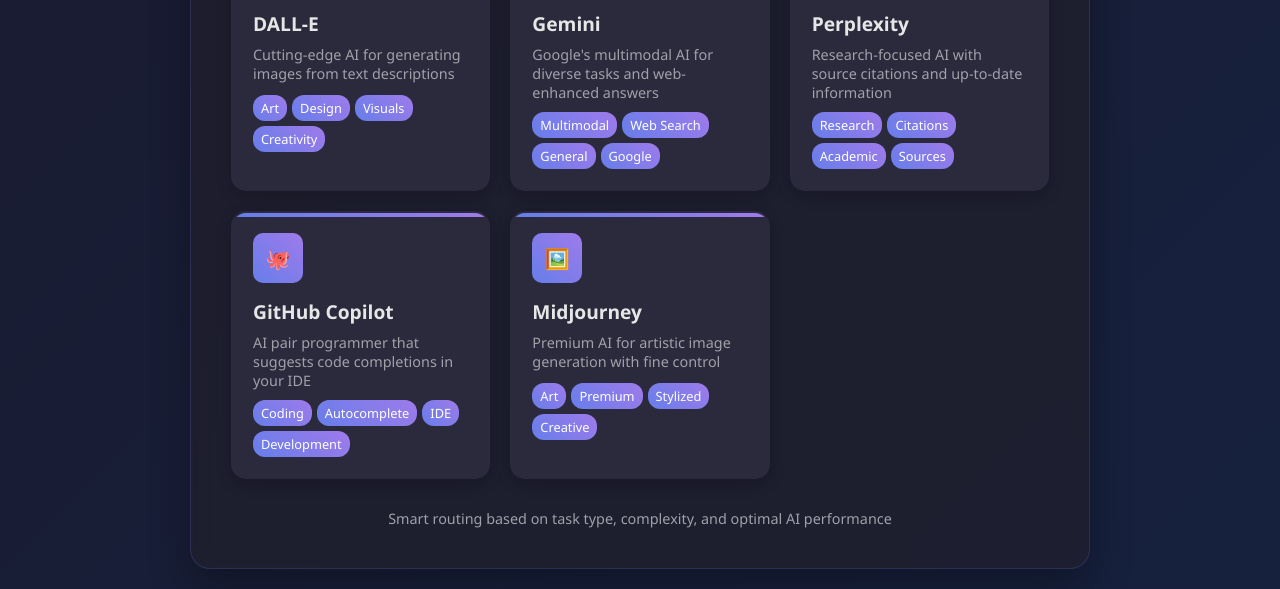
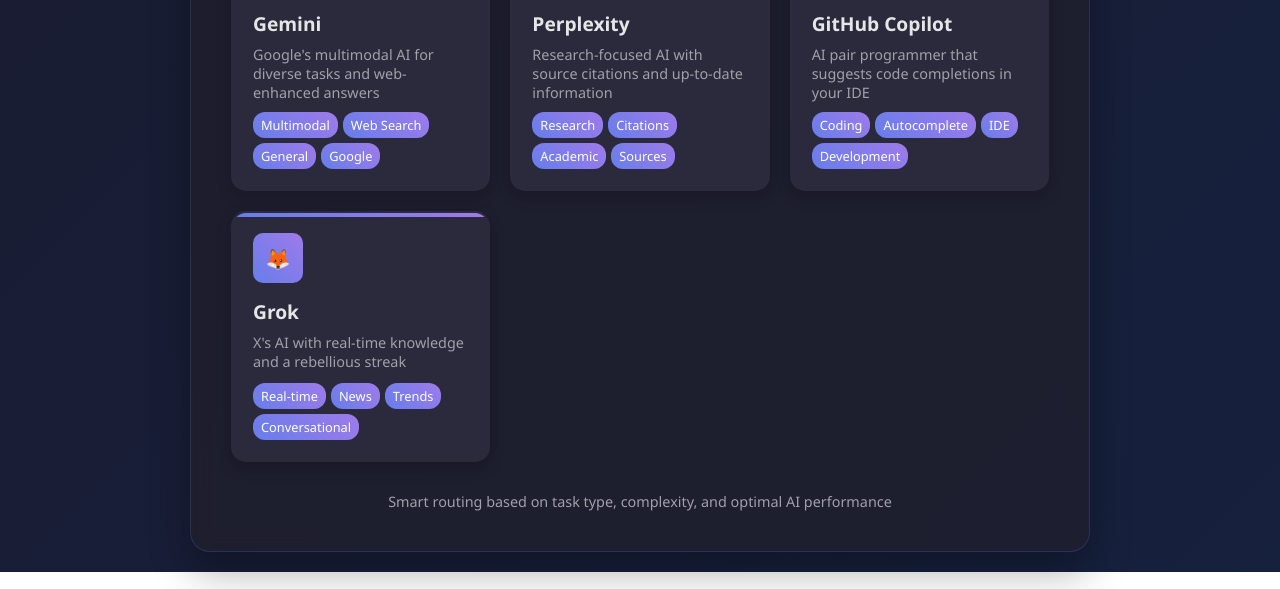
Before and after one commit to naruto18vp/vone, a plain HTML site: page index.html in a window 1280 px wide. Shown: the part 680-1269 px from the top of the page. Drawn offline with Linux system fonts and the light colour scheme.

Commit message:
Update index.html

```diff
--- a/index.html
+++ b/index.html
@@ -370,7 +370,7 @@
     </div>
 
     <script>
-        // Enhanced AI Tools Database with weighted scoring
+        // Enhanced AI Tools Database (removed image generation models, added Grok)
         const aiTools = [
             {
                 id: 'deepseek',
@@ -385,7 +385,7 @@
                     "syntax": 10, "error": 10, "fix": 10, "python": 15, "javascript": 15,
                     "java": 10, "c++": 10, "git": 10, "terminal": 10
                 },
-                weaknesses: ["image", "art", "design", "creative", "story", "general"],
+                weaknesses: ["creative", "story", "art", "general", "question", "quiz", "mcq"],
                 category: "coding",
                 complexityThreshold: 4,
                 promptParam: "#message="
@@ -401,7 +401,8 @@
                     "explain": 25, "what is": 20, "how to": 20, "general": 20,
                     "write": 25, "summarize": 20, "translate": 15, "brainstorm": 20,
                     "ideas": 15, "email": 10, "letter": 10, "blog": 10, "article": 10,
-                    "content": 10, "rewrite": 10, "paraphrase": 10
+                    "content": 10, "rewrite": 10, "paraphrase": 10, "question": 15,
+                    "quiz": 15, "mcq": 15
                 },
                 weaknesses: ["complex code", "technical", "precise calculations", "debug"],
                 category: "general",
@@ -419,30 +420,12 @@
                     "analyze": 30, "compare": 25, "summarize": 25, "research": 25,
                     "complex": 20, "reasoning": 30, "document": 25, "technical": 20,
                     "academic": 20, "legal": 15, "contract": 15, "paper": 15, "thesis": 15,
-                    "long": 20, "detailed": 20
+                    "long": 20, "detailed": 20, "question": 20, "quiz": 15, "mcq": 15
                 },
-                weaknesses: ["creative writing", "humor", "code generation", "image"],
+                weaknesses: ["creative writing", "humor", "code generation"],
                 category: "analysis",
                 complexityThreshold: 4,
                 promptParam: null
-            },
-            {
-                id: 'dalle',
-                name: "DALL-E",
-                description: "Cutting-edge AI for generating images from text descriptions",
-                tags: ["Art", "Design", "Visuals", "Creativity"],
-                logo: "🎨",
-                url: "https://openai.com/dall-e-2/",
-                strengths: {
-                    "image": 35, "picture": 30, "draw": 30, "create": 25,
-                    "art": 30, "visual": 25, "generate": 20, "illustration": 25,
-                    "design": 20, "photo": 20, "logo": 15, "poster": 15, "graphic": 15,
-                    "painting": 15, "sketch": 15
-                },
-                weaknesses: ["text", "code", "analysis", "reasoning", "explain"],
-                category: "visual",
-                complexityThreshold: 1,
-                promptParam: "?prompt="
             },
             {
                 id: 'gemini',
@@ -453,9 +436,9 @@
                 url: "https://gemini.google.com/",
                 strengths: {
                     "search": 30, "find": 25, "current": 25, "recent": 20,
-                    "web": 25, "multimodal": 30, "image": 20, "text": 20,
-                    "news": 15, "trend": 15, "update": 15, "latest": 15,
-                    "google": 10, "information": 15
+                    "web": 25, "multimodal": 30, "text": 20, "news": 15,
+                    "trend": 15, "update": 15, "latest": 15, "google": 10,
+                    "information": 15, "question": 15, "quiz": 10, "mcq": 10
                 },
                 weaknesses: ["complex code", "long documents", "precise technical", "debug"],
                 category: "search",
@@ -473,9 +456,9 @@
                     "research": 30, "academic": 25, "source": 25, "citation": 25,
                     "reference": 20, "find": 20, "latest": 20, "recent": 20,
                     "news": 15, "paper": 15, "study": 15, "sources": 20,
-                    "evidence": 15, "data": 15
+                    "evidence": 15, "data": 15, "question": 20, "quiz": 15, "mcq": 15
                 },
-                weaknesses: ["creative", "coding", "visual", "art"],
+                weaknesses: ["creative", "coding", "visual"],
                 category: "research",
                 complexityThreshold: 3,
                 promptParam: "?q="
@@ -492,27 +475,27 @@
                     "function": 20, "method": 20, "variable": 15, "refactor": 20,
                     "vscode": 15, "ide": 15, "editor": 10, "snippet": 10
                 },
-                weaknesses: ["general", "writing", "analysis", "explain"],
+                weaknesses: ["general", "writing", "analysis", "explain", "question", "quiz", "mcq"],
                 category: "coding",
                 complexityThreshold: 3,
                 promptParam: null
             },
             {
-                id: 'midjourney',
-                name: "Midjourney",
-                description: "Premium AI for artistic image generation with fine control",
-                tags: ["Art", "Premium", "Stylized", "Creative"],
-                logo: "🖼️",
-                url: "https://midjourney.com/",
+                id: 'grok',
+                name: "Grok",
+                description: "X's AI with real-time knowledge and a rebellious streak",
+                tags: ["Real-time", "News", "Trends", "Conversational"],
+                logo: "🦊",
+                url: "https://x.com/i/grok",
                 strengths: {
-                    "art": 35, "artistic": 30, "style": 30, "painting": 25,
-                    "illustration": 30, "high quality": 25, "professional": 20,
-                    "concept": 15, "fantasy": 15, "digital": 15, "render": 15,
-                    "character": 15, "scene": 15
+                    "current": 30, "news": 25, "trend": 25, "recent": 20,
+                    "real-time": 30, "update": 20, "latest": 20, "x": 15,
+                    "twitter": 15, "social": 15, "question": 20, "quiz": 15,
+                    "mcq": 15, "explain": 15, "discuss": 15
                 },
-                weaknesses: ["text", "code", "analysis", "explain"],
-                category: "visual",
-                complexityThreshold: 1,
+                weaknesses: ["complex code", "technical", "long documents"],
+                category: "realtime",
+                complexityThreshold: 2,
                 promptParam: null
             }
         ];
@@ -551,8 +534,8 @@
             `).join('');
         }
 
-        // Enhanced prompt analysis
-        async function analyzePrompt() {
+        // Enhanced prompt analysis with MCQ detection
+        function analyzePrompt() {
             const prompt = document.getElementById('promptInput').value.trim();
 
             if (!prompt) {
@@ -570,7 +553,7 @@
                 card.style.display = 'block';
             });
 
-            // Simulate processing delay (in real app, this would be actual analysis)
+            // Simulate processing delay
             setTimeout(() => {
                 const results = analyzePromptContent(prompt);
                 displayResults(results, prompt);
@@ -580,16 +563,19 @@
             }, 800);
         }
 
-        // Core analysis logic with improved scoring
+        // Improved scoring algorithm with MCQ detection
         function analyzePromptContent(prompt) {
             const lowerPrompt = prompt.toLowerCase();
 
+            // Detect question type
+            const isMCQ = /(which|what|how|why)\s+(of these|option|choice|following)/i.test(prompt) ||
+                         /(a\)|b\)|c\)|d\))/i.test(prompt);
+
             // First detect category with weighted scoring
             const categoryScores = {
-                coding: calculateCategoryScore(lowerPrompt, ["code", "programming", "debug", "function", "algorithm", "script", "error", "fix", "syntax", "python", "javascript"]),
-                visual: calculateCategoryScore(lowerPrompt, ["image", "picture", "draw", "art", "visual", "photo", "design", "illustration", "logo", "graphic"]),
-                analysis: calculateCategoryScore(lowerPrompt, ["analyze", "compare", "research", "study", "evaluate", "critique", "review", "paper", "thesis", "legal"]),
-                general: 1 // Fallback category
+                coding: calculateCategoryScore(lowerPrompt, ["code", "programming", "debug", "function", "algorithm"]),
+                analysis: calculateCategoryScore(lowerPrompt, ["analyze", "compare", "research", "study", "evaluate"]),
+                general: isMCQ ? 50 : 1 // Boost general category for MCQs
             };
 
             // Determine primary category
@@ -646,14 +632,21 @@
                 }
                 score += complexityScore;
 
-                // 4. Penalize for weaknesses (-15 points per match)
+                // 4. Penalize for weaknesses (-20 points per match)
                 const weaknessMatches = tool.weaknesses.filter(weakness =>
                     lowerPrompt.includes(weakness)
                 ).length;
-                const weaknessPenalty = weaknessMatches * -15;
+                const weaknessPenalty = weaknessMatches * -20;
                 score += weaknessPenalty;
                 if (weaknessMatches > 0) {
                     scoringFactors.push({ name: "Weakness Penalty", points: weaknessPenalty, details: `${weaknessMatches} conflicts` });
+                }
+
+                // 5. Special boost for MCQs (except coding tools)
+                if (isMCQ && tool.category !== 'coding') {
+                    const mcqBoost = 25;
+                    score += mcqBoost;
+                    scoringFactors.push({ name: "MCQ Boost", points: mcqBoost });
                 }
 
                 // Ensure score doesn't go below 0
@@ -672,7 +665,6 @@
             return scoredTools;
         }
 
-        // Helper function to calculate category score with weights
         function calculateCategoryScore(text, terms) {
             let score = 0;
             for (const term of terms) {
@@ -686,12 +678,10 @@
             return score;
         }
 
-        // Helper function to check for multiple terms
         function containsAny(text, terms) {
             return terms.some(term => text.includes(term));
         }
 
-        // Display results
         function displayResults(scoredTools, prompt) {
             const bestMatch = scoredTools[0];
             const resultContainer = document.getElementById('resultContainer');
@@ -712,7 +702,7 @@
             const promptParam = bestMatch.tool.promptParam;
             if (promptParam) {
                 redirectBtn.href = `${bestMatch.tool.url}${promptParam}${encodeURIComponent(prompt)}`;
-                redirectBtn.onclick = null; // Use href
+                redirectBtn.onclick = null;
             } else {
                 redirectBtn.href = bestMatch.tool.url;
                 redirectBtn.onclick = function() {
@@ -747,7 +737,6 @@
             resultContainer.scrollIntoView({ behavior: 'smooth' });
         }
 
-        // Redirect to specific tool with prompt
         function redirectToTool(toolId) {
             const prompt = document.getElementById('promptInput').value.trim();
             const tool = aiTools.find(t => t.id === toolId);
@@ -768,7 +757,6 @@
             }
         }
 
-        // Helper to truncate text
         function truncate(text, length) {
             return text.length > length ? text.substring(0, length) + '...' : text;
         }
```
